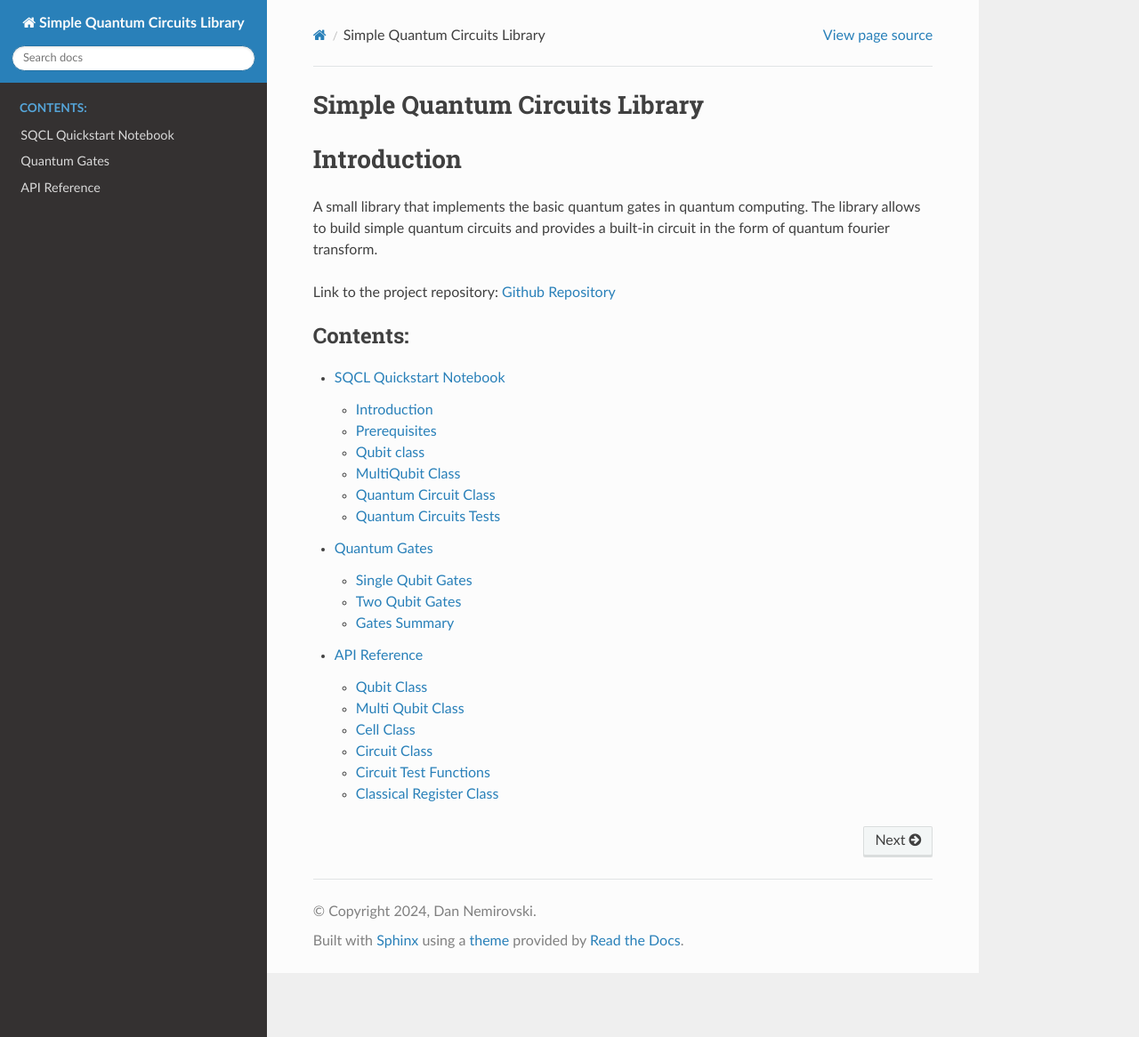
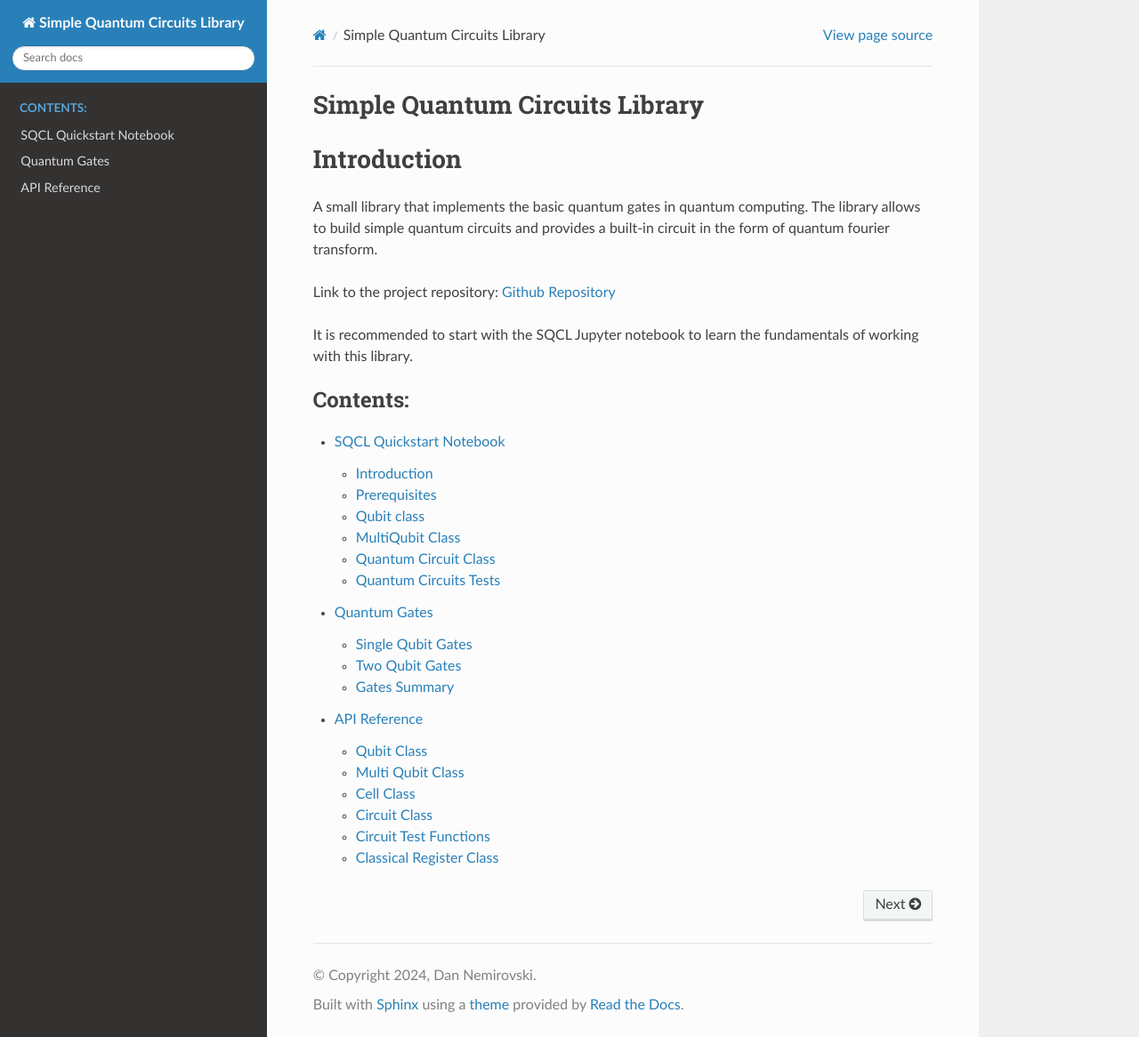
Before and after one commit to Dan7nm/Simple-Quantum-Circuits-Library, a Sphinx documentation site: the page built from docs/source/index.rst, in a window 1280 px wide and 1166 px high. Shown: the whole window at 89% size. Built offline with Sphinx 7.4.7 and the Read the Docs theme 3.1.0, drawn with Linux system fonts in a browser that asks for light colours.

Commit message:
Updated the github script

```diff
--- a/docs/source/index.rst
+++ b/docs/source/index.rst
@@ -14,6 +14,8 @@ A small library that implements the basic quantum gates in quantum computing. Th
 Link to the project repository:
 `Github Repository <https://github.com/Dan7nm/Simple-Quantum-Circuits-Library>`_
 
+It is recommended to start with the SQCL Jupyter notebook to learn the fundamentals of working with this library.
+
 .. toctree::
    :maxdepth: 2
    :caption: Contents:
```
Also changed, not shown: 1 other file.
